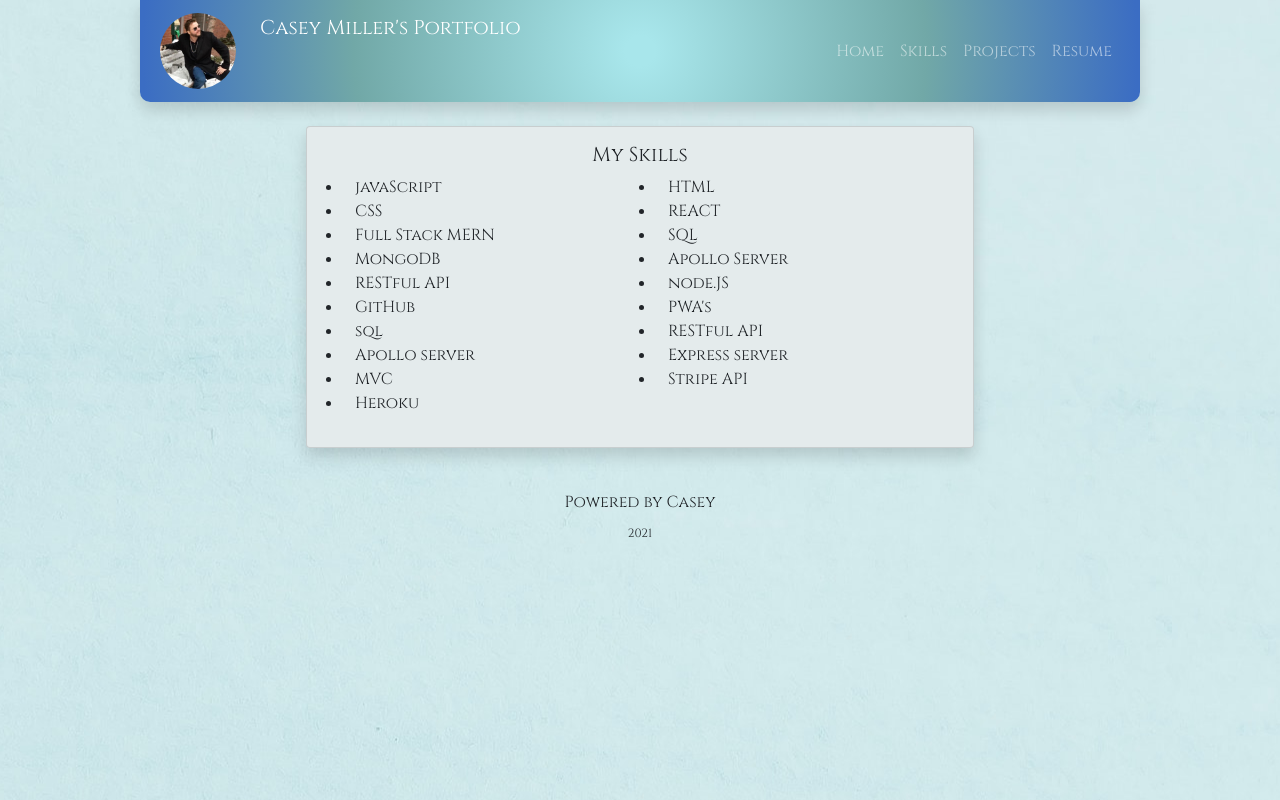
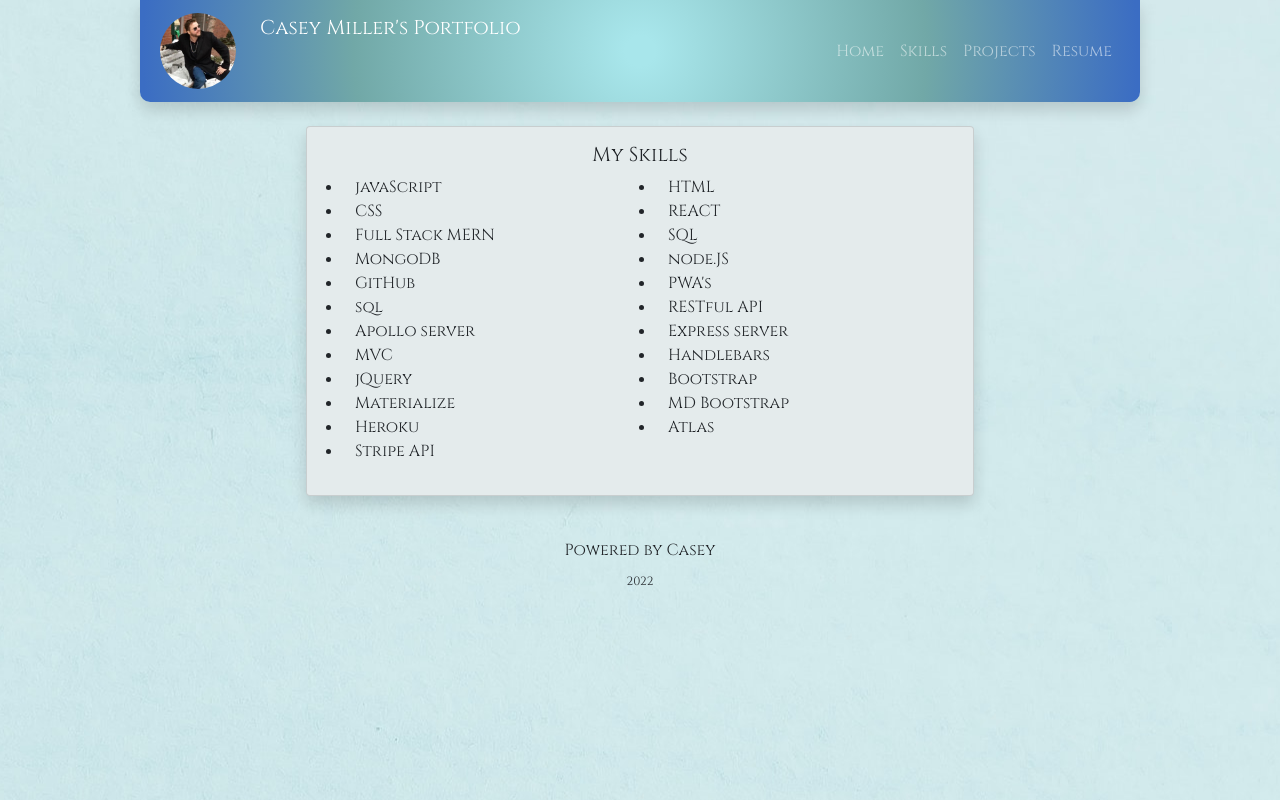
Before and after one commit to CaseySMiller/reactPortfolio, a React (Create React App) app in the folder client/: page /skills in a window 1280 px wide. Built offline with nearby package versions, Linux system fonts and the light colour scheme.

Commit message:
updated skills and fixed footer date

```diff
--- a/client/src/components/Footer.js
+++ b/client/src/components/Footer.js
@@ -10,7 +10,7 @@ const Footer = () => {
                 Powered by Casey
             </section>
             <section className="footbox2">
-                2021
+                2022
             </section>
         </footer>
     );
--- a/client/src/pages/Skills.js
+++ b/client/src/pages/Skills.js
@@ -10,8 +10,6 @@ const skillList = [
     'Full Stack MERN',
     'SQL',
     'MongoDB',
-    'Apollo Server',
-    'RESTful API',
     'node.JS',
     'GitHub',
     "PWA's",
@@ -20,8 +18,14 @@ const skillList = [
     'Apollo server',
     'Express server',
     'MVC',
+    'Handlebars',
+    'jQuery',
+    'Bootstrap',
+    'Materialize',
+    'MD Bootstrap',
+    'Heroku',
+    'Atlas',
     'Stripe API',
-    'Heroku',
 ];
 
 const Skills = () => {
```
